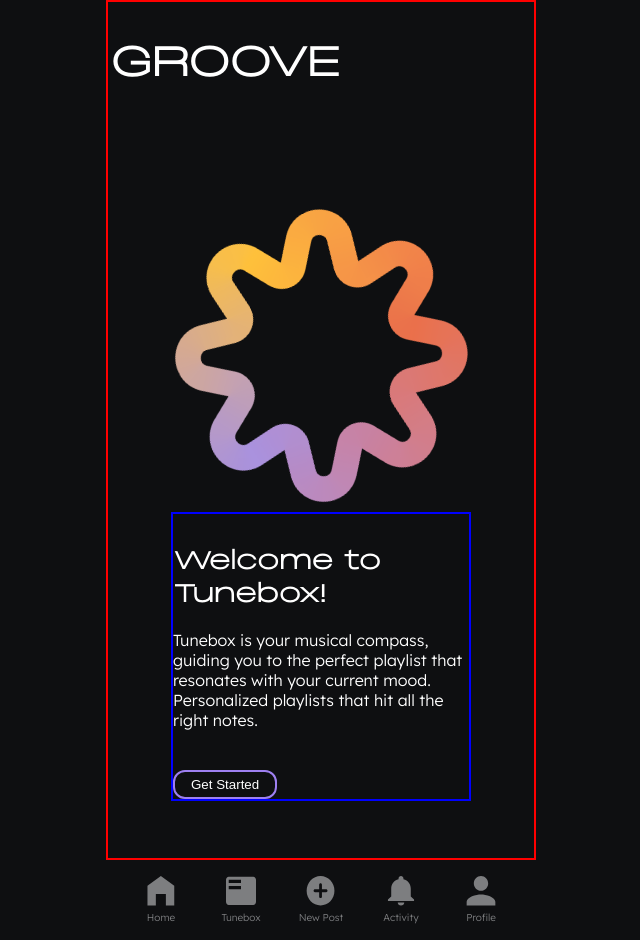
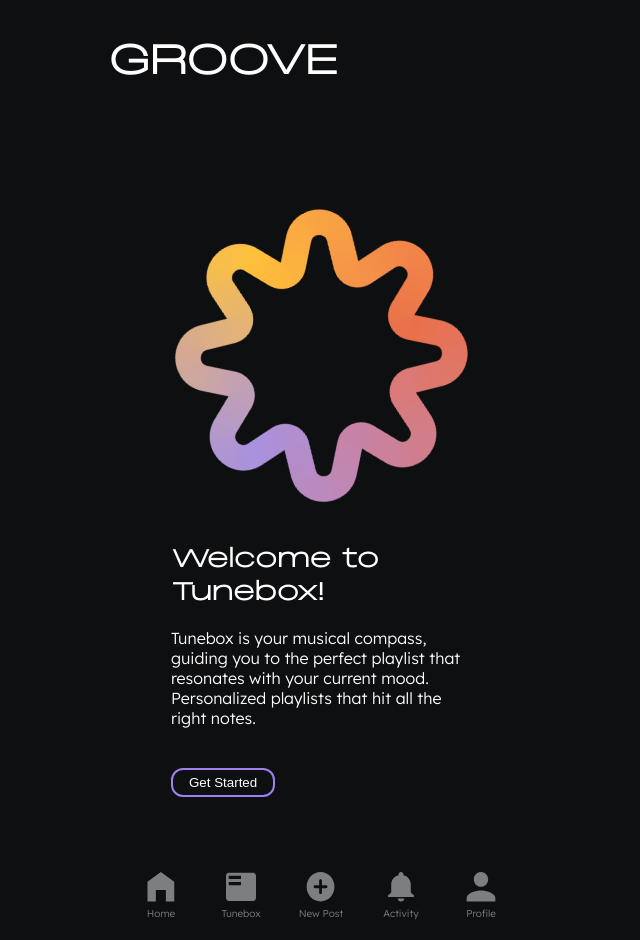
Before and after one commit to tinaduo/groove-music-app, a Next.js app: page /Quiz in a window 1280 px wide. Shown: the whole page, without its empty margins (319-959 px from the left). Built offline with nearby package versions, Linux system fonts and the light colour scheme.

Commit message:
edit on styling he quiz

```diff
--- a/styles/Quiz.module.css
+++ b/styles/Quiz.module.css
@@ -18,7 +18,6 @@
     width: 430px;
     margin: 0 auto;
     background-size: cover;
-    border: solid red 2px;
 }
 
 .parentContainer {
@@ -66,7 +65,6 @@
     text-align: left;
     width: 300px;
     color: white;
-    border: solid blue 2px;
 }
 
 .text {
```
